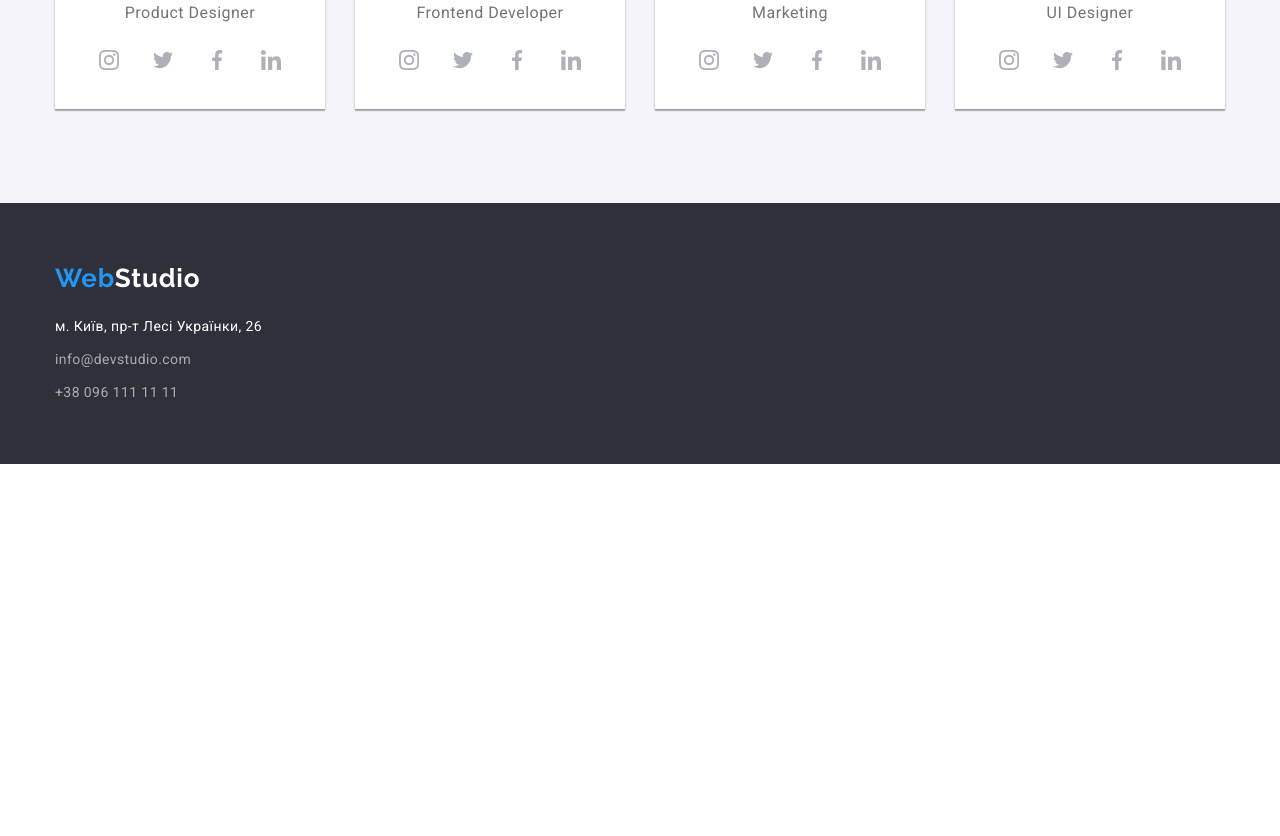
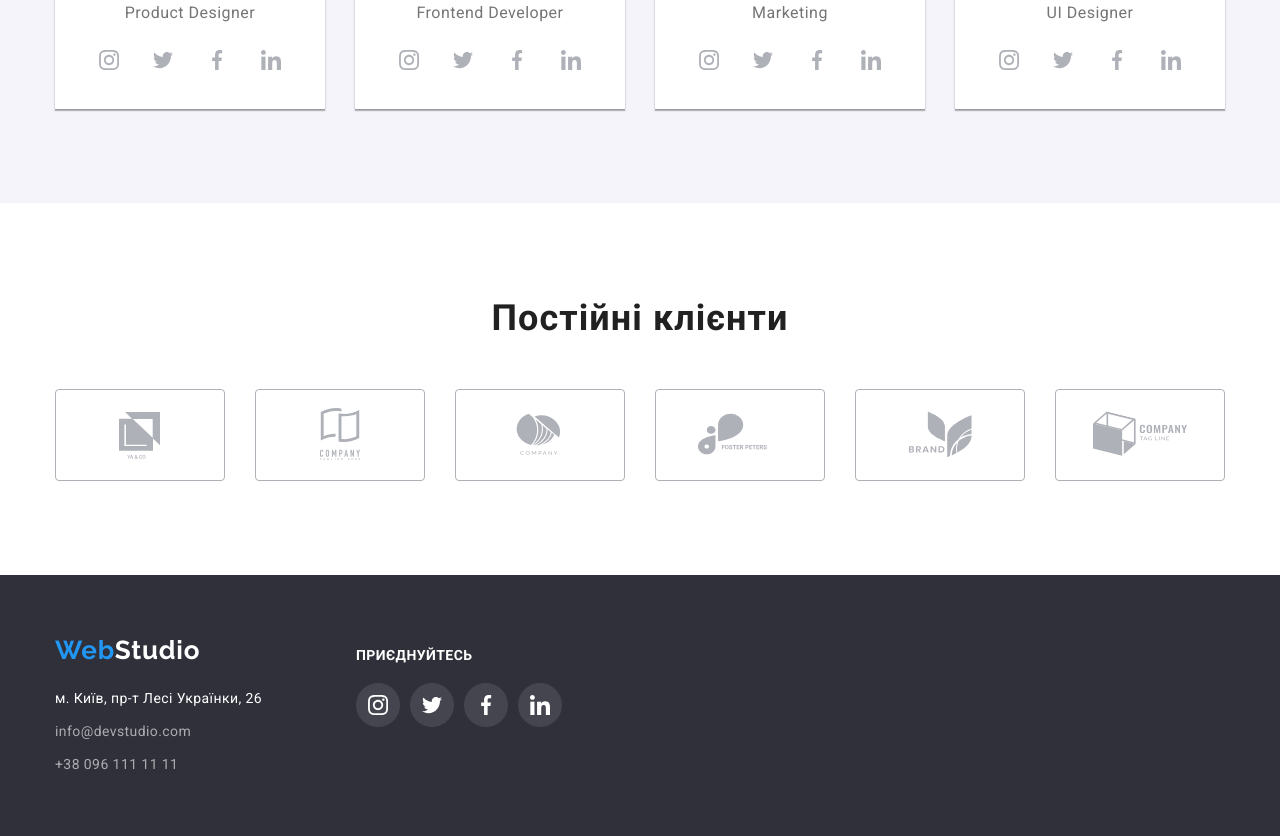
Before and after one commit to chenmarko77/WebStudio_scss, a plain HTML site: page index.html in a window 1280 px wide. Shown: the part 2104-2940 px from the top of the page. Before the commit the page ends 2568 px from the top, so only its background shows below. Drawn offline with nearby package versions, Linux system fonts and the light colour scheme.

Commit message:
logos add

```diff
--- a/css/style.css
+++ b/css/style.css
@@ -394,12 +394,80 @@ background-image: url("../img/linkedinblue.svg");
 background-image: url("../img/instagramblue.svg");
 }
 
+.company-logos{
+  width: 1170px;
+height: 92px;
+display: flex;
+justify-content: space-between;
+margin: 0 auto;
+margin-bottom: 94px;
+}
+
+.company-logos div{
+  height: 92px;
+  width: 170px;
+  cursor: pointer;
+}
+
+.ya-co{
+  background-image: url("../img/client1.svg");
+}
+.company-tagline-here{
+  background-image: url("../img/client2.svg");
+}
+.company{
+  background-image: url("../img/client3.svg");
+}
+.foster-peters{
+  background-image: url("../img/client4.svg");
+}
+.brand{
+  background-image: url("../img/client5.svg");
+}
+.company-tagline{
+  background-image: url("../img/client6.svg");
+}
+
+.ya-co:hover,
+.clients-logo:focus{
+background-image: url("../img/client1blue.svg");
+}
+
+.company-tagline-here:hover,
+.clients-logo:focus{
+background-image: url("../img/client2blue.svg");
+}
+
+.company:hover,
+.clients-logo:focus{
+background-image: url("../img/client3blue.svg");
+}
+
+.foster-peters:hover,
+.clients-logo:focus{
+background-image: url("../img/client4blue.svg");
+}
+
+.brand:hover,
+.clients-logo:focus{
+background-image: url("../img/client5blue.svg");
+}
+
+.company-tagline:hover,
+.clients-logo:focus{
+background-image: url("../img/client6blue.svg");
+}
+
+
+
 footer a {
   text-decoration: none;
 }
 
 footer {
   background-color: var(--footer-color);
+  display: flex;
+
 }
 
 .footer-logo-studio {
@@ -428,14 +496,88 @@ footer {
 }
 
 .footer-all {
-  display: block;
-  width: 1170px;
-  margin: 0 auto;
+  width: 231px;
+  padding-top: 60px;
 
-  padding-top: 60px;
+  margin-right: 70px;
 }
 
 .footer-number {
   margin-top: 9px;
   padding-bottom: 60px;
 }
+
+.footer-join{
+  width: 206px;
+height: 80px;
+margin-top: 72px;
+}
+
+
+.footer-join-text{
+  color: var(--background-general);
+  width: 116px;
+  height: 16px;
+  font-size: 14px;
+  font-weight: 700;
+  line-height: 16.41px;
+  letter-spacing: 0.03em;
+text-transform: uppercase;
+
+margin-bottom: 20px;
+}
+
+.footer-social-networks{
+  width: 206;
+  height: 44px;
+  display: flex;
+  justify-content: space-between;
+}
+
+.footer-logo{
+  width: 44px;
+  height: 44px;
+
+}
+
+.footer-wraper{
+  width: 1170px;
+  margin: 0 auto;
+  display: flex;
+}
+
+.footer-logo-instagram{
+  background-image: url("../img/footerinstagram.svg");
+}
+
+.footer-logo-twitter{
+  background-image: url("../img/footer-twitter.svg");
+}
+
+.footer-logo-facebook{
+  background-image: url("../img/footerfacebook.svg");
+}
+
+.footer-logo-linkedin{
+  background-image: url("../img/footerlinkedin.svg");
+}
+
+.footer-logo-twitter:hover,
+.footer-logo:focus{
+background-image: url("../img/twitterblue.svg");
+}
+
+.footer-logo-facebook:hover,
+.footer-logo:focus{
+background-image: url("../img/facebookblue.svg");
+}
+
+.footer-logo-linkedin:hover,
+.footer-logo:focus{
+background-image: url("../img/linkedinblue.svg");
+}
+
+.footer-logo-instagram:hover,
+.footer-logo:focus{
+background-image: url("../img/instagramblue.svg");
+}
--- a/index.html
+++ b/index.html
@@ -173,8 +173,27 @@
           </li>
         </ul>
       </section>
+      <div class="clients">
+        <h2 class="team-title">Постійні клієнти</h2>
+
+        <div class="company-logos">
+
+          <div class="ya-co clients-logo"></div>
+
+          <div class="company-tagline-here clients-logo"></div>
+
+          <div class="company clients-logo"></div>
+
+          <div class="foster-peters clients-logo"></div>
+
+          <div class="brand clients-logo"></div>
+
+          <div class="company-tagline clients-logo"></div>
+
+        </div>
     </main>
     <footer>
+      <div class="footer-wraper">
       <div class="footer-all">
         <a href="./index.html" class="logo">
           <span class="logo-web">Web</span
@@ -192,6 +211,25 @@
           </li>
         </ul>
       </div>
+      <div class="footer-join">
+        <h3 class="footer-join-text">приєднуйтесь</h3>
+
+        <div class="footer-social-networks">
+          <a href="">
+            <div class="footer-logo-instagram footer-logo"></div>
+          </a>
+          <a href="">
+            <div class="footer-logo-twitter footer-logo"></div>
+          </a>
+          <a href="">
+            <div class="footer-logo-facebook footer-logo"></div>
+          </a>
+          <a href="">
+            <div class="footer-logo-linkedin footer-logo"></div>
+          </a>
+        </div>
+      </div>
+    </div>
     </footer>
   </body>
 </html>
```
Also changed, not shown: img/client1.svg (added), img/client1blue.svg (added), img/client2.svg (added), img/client2blue.svg (added), img/client3.svg (added), img/client3blue.svg (added), img/client4.svg (added), img/client4blue.svg (added), img/client5.svg (added), img/client5blue.svg (added), img/client6.svg (added), img/client6blue.svg (added), img/footer-twitter.svg (added), img/footerfacebook.svg (added), 2 more files.
